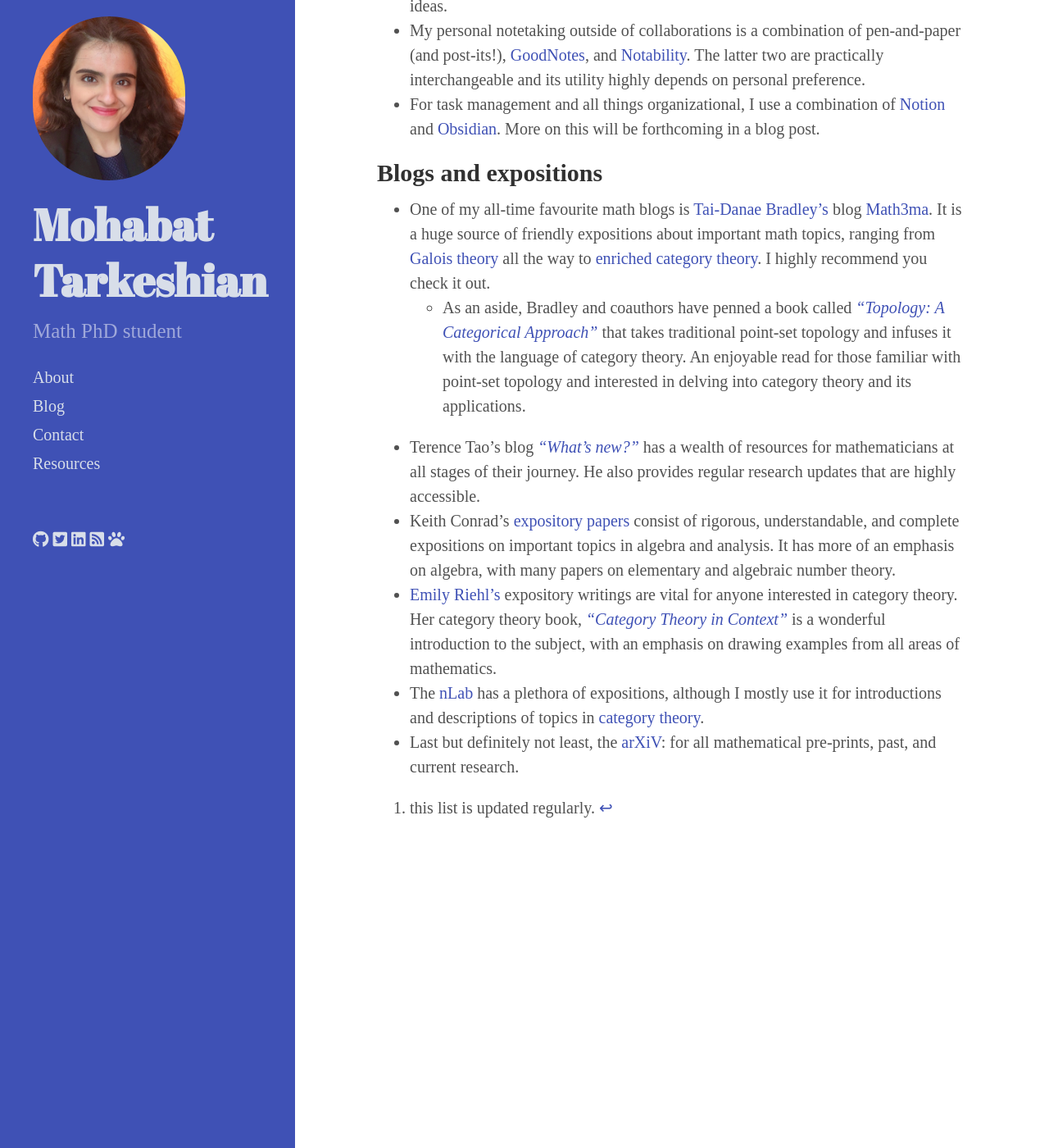
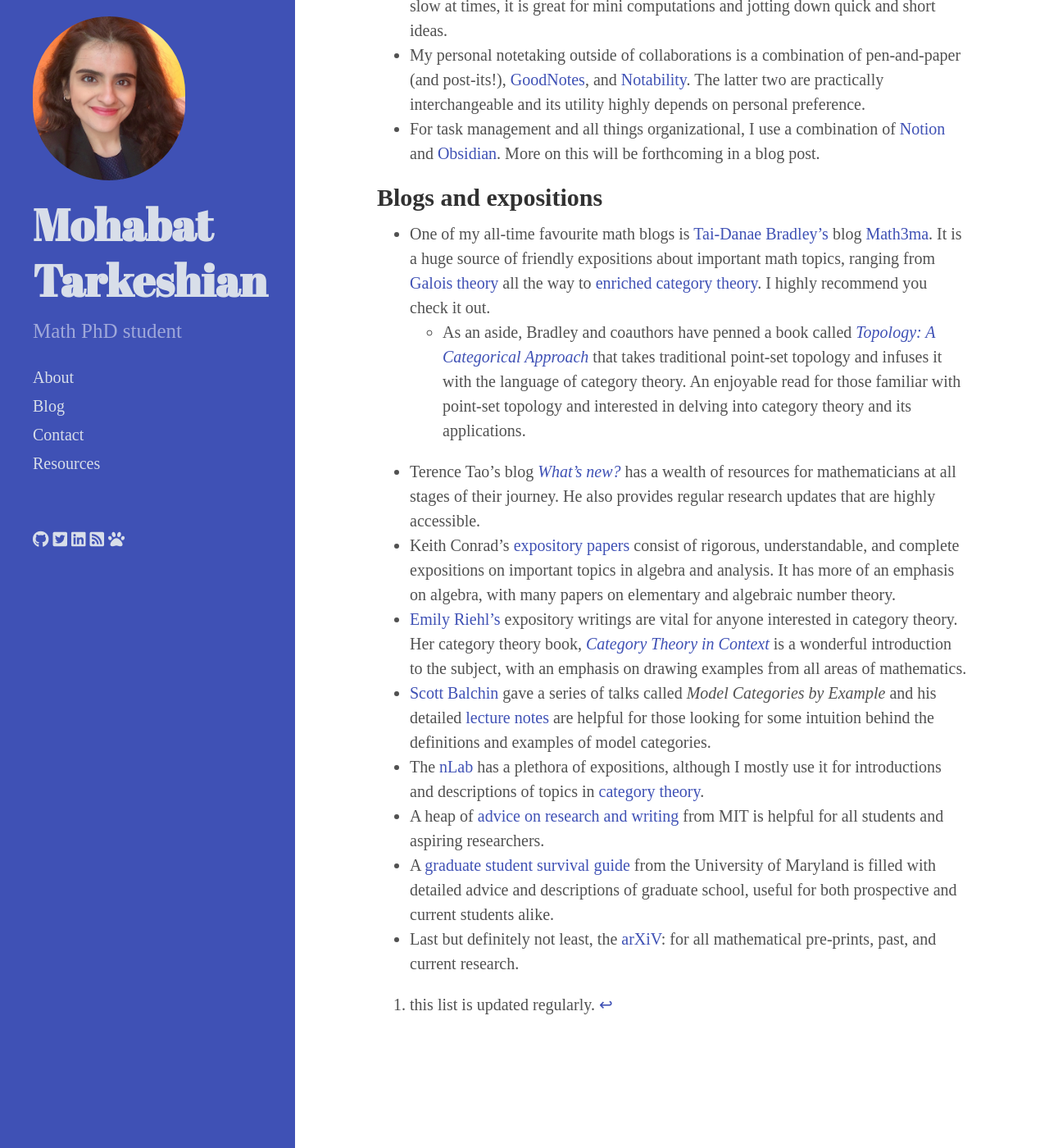
Before and after one commit to mohabatt/mohabatt.github.io, a Jekyll site: the page built from resources.md, in a window 1280 px wide and 1400 px high, scrolled down 1479 px. Shown: the whole window at 82% size. Built offline with Jekyll 4.4.1, drawn with Linux system fonts in a browser that asks for light colours; nearby versions of some CDN libraries; formulas are drawn with MathJax 3; some of the changed text lies outside the part shown.

Commit message:
more resources

```diff
--- a/resources.md
+++ b/resources.md
@@ -25,6 +25,7 @@ https://www.overleaf.com/learn/latex/Tutorials) to help get started.
 	- If you want to install $\LaTeX$ on your machine and typeset math offline (which I recommend you try), I suggest using the text editor [Sublime Text](https://www.sublimetext.com/). It can be used for $\LaTeX$ as well as a host of other languages.
 	- Information about installing $\LaTeX$ can be found [here](https://www.latex-project.org/get/).
 	- A quick way to know how to typeset a certain mathematical symbol in $\LaTeX$ is to use [detexify](http://detexify.kirelabs.org/classify.html) to draw out the symbol. The program will then present you with typeset options from which to choose.
+	- A [cheat sheet](http://www.cpt.univ-mrs.fr/%7Emasson/latex/Beamer-appearance-cheat-sheet.pdf) for quickly changing the appearance of your beamer slides.
 * If you prefer to collaborate through handwriting (imagine standing at a blackboard with your peers), the [Scribble](https://scribbletogether.com/) app lets you share a whiteboard with anyone through the [app](https://apps.apple.com/us/app/scribble-together-shared-internet-whiteboard/id1266088066) and anyone can view a shared whiteboard through their browser. It is easy to use and the infinite white space provides the perfect landing ground for new ideas.
 * For collaboration that can be succinctly done through some diagrams, the online [tikzcd](https://tikzcd.yichuanshen.de/) editor is great for this. You can draw any diagram, share the link and edit it with others in real-time. You can even extract the $\LaTeX$ code to use it later.
 * For collaboration that needs some coding (read: [Sage](https://www.sagemath.org/)), [CoCalc](https://cocalc.com/app) is an interactive environment that can help you get started coding math right away - again, without the need for installing any packages on your machine. Although it can be a little slow at times, it is great for mini computations and jotting down quick and short ideas.
@@ -34,9 +35,12 @@ https://www.overleaf.com/learn/latex/Tutorials) to help get started.
 
 ## Blogs and expositions
 * One of my all-time favourite math blogs is [Tai-Danae Bradley's](https://twitter.com/math3ma) blog [Math3ma](https://www.math3ma.com/). It is a huge source of friendly expositions about important math topics, ranging from [Galois theory](https://www.math3ma.com/blog/what-is-galois-theory-anyway) all the way to [enriched category theory](https://www.math3ma.com/blog/warming-up-to-enriched-category-theory-1). I highly recommend you check it out.
-	- As an aside, Bradley and coauthors have penned a book called [_"Topology: A Categorical Approach"_](https://www.math3ma.com/blog/topology-book) that takes traditional point-set topology and infuses it with the language of category theory. An enjoyable read for those familiar with point-set topology and interested in delving into category theory and its applications.
-* Terence Tao's blog [_"What's new?"_]((https://terrytao.wordpress.com/)) has a wealth of resources for mathematicians at all stages of their journey. He also provides regular research updates that are highly accessible.
+	- As an aside, Bradley and coauthors have penned a book called _[Topology: A Categorical Approach](https://www.math3ma.com/blog/topology-book)_ that takes traditional point-set topology and infuses it with the language of category theory. An enjoyable read for those familiar with point-set topology and interested in delving into category theory and its applications.
+* Terence Tao's blog _[What's new?](https://terrytao.wordpress.com/)_ has a wealth of resources for mathematicians at all stages of their journey. He also provides regular research updates that are highly accessible.
 * Keith Conrad's [expository papers](https://kconrad.math.uconn.edu/blurbs/) consist of rigorous, understandable, and complete expositions on important topics in algebra and analysis. It has more of an emphasis on algebra, with many papers on elementary and algebraic number theory.
-* [Emily Riehl's](https://math.jhu.edu/~eriehl/#exposition) expository writings are vital for anyone interested in category theory. Her category theory book, [_"Category Theory in Context"_](https://math.jhu.edu/~eriehl/context/) is a wonderful introduction to the subject, with an emphasis on drawing examples from all areas of mathematics.
+* [Emily Riehl's](https://math.jhu.edu/~eriehl/#exposition) expository writings are vital for anyone interested in category theory. Her category theory book, _[Category Theory in Context](https://math.jhu.edu/~eriehl/context/)_ is a wonderful introduction to the subject, with an emphasis on drawing examples from all areas of mathematics.
+* [Scott Balchin](http://bifibrant.com) gave a series of talks called _Model Categories by Example_ and his detailed [lecture notes](http://bifibrant.com/bifibrant.html) are helpful for those looking for some intuition behind the definitions and examples of model categories.
 * The [nLab](https://ncatlab.org/nlab/show/HomePage) has a plethora of expositions, although I mostly use it for introductions and descriptions of topics in [category theory](https://ncatlab.org/nlab/search?query=category+theory).
+* A heap of [advice on research and writing](http://www.cs.cmu.edu/afs/cs.cmu.edu/user/mleone/web/how-to.html) from MIT is helpful for all students and aspiring researchers.
+* A [graduate student survival guide](http://www.cs.umd.edu/~oleary/gradstudy/gradstudy.html) from the University of Maryland is filled with detailed advice and descriptions of graduate school, useful for both prospective and current students alike.
 * Last but definitely not least, the [arXiV](https://arxiv.org/archive/math): for all mathematical pre-prints, past, and current research.
```
Also changed, not shown: other parts of resources.md (+1 -1 lines).
